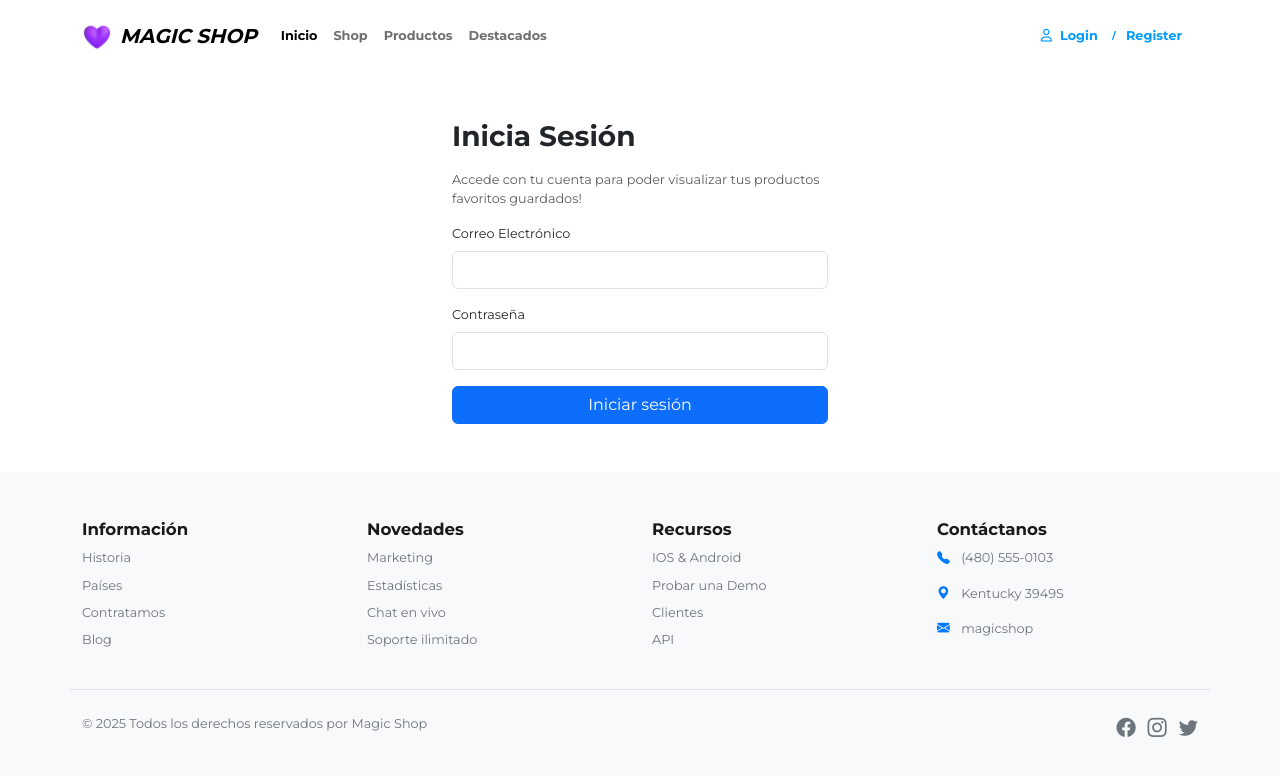
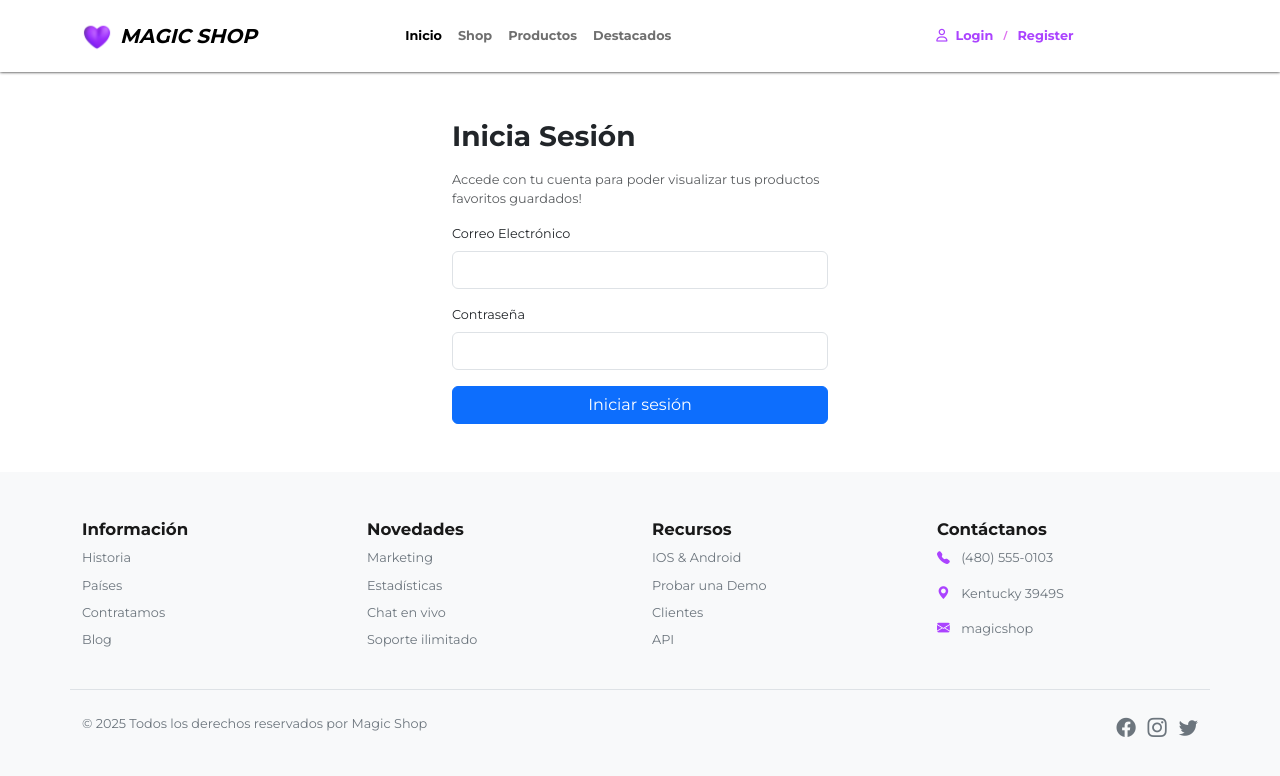
Before and after one commit to ANRROUS/frontend, an Angular app: page /login in a window 1280 px wide. Shown: the top 776 px of the page. Built offline with nearby package versions, Linux system fonts and the light colour scheme; no server answers.

Commit message:
Act. Diseño

```diff
--- a/src/app/app.ts
+++ b/src/app/app.ts
@@ -17,6 +17,6 @@ export class AppComponent implements OnInit {
   constructor(private authService: AuthService) {}
 
   ngOnInit(): void {
-    this.authService.verificarSesion(); // ✅ verifica token al cargar
+    this.authService.verificarSesion();
   }
 }
--- a/src/app/components/carrito/carrito.html
+++ b/src/app/components/carrito/carrito.html
@@ -28,7 +28,7 @@
                     <div class="col-1">
                         <button class="btn btn-sm btn-link text-primary p-0"
                             (click)="eliminarDelCarrito(detalle.producto.id)">
-                            <i class="fas fa-times"></i>
+                            <i class="fas fa-times letter-rose"></i>
                         </button>
                     </div>
                 </div>
@@ -52,7 +52,7 @@
                     <span>Total:</span>
                     <span>${{ total | number:'1.2-2' }}</span>
                 </div>
-                <button class="btn btn-primary w-100 mt-4" (click)="procesarCompra()">Realizar la compra</button>
+                <button class="btn btn-primary w-100 mt-4 bg-rose border-rose" (click)="procesarCompra()">Realizar la compra</button>
             </div>
         </div>
 
@@ -65,14 +65,14 @@
             <div class="progress-tracker">
                 <div *ngFor="let etapa of etapasSeguimiento; let i = index" class="step"
                     [class.active]="i <= etapaActual">
-                    <div class="step-icon">
-                        <i class="fas" [ngClass]="{
+                    <div class="step-icon bg-rose">
+                        <i class="fas " [ngClass]="{
           'fa-check-circle': i < etapaActual,
           'fa-spinner fa-spin': i === etapaActual,
           'fa-circle': i > etapaActual
         }"></i>
                     </div>
-                    <div class="step-label">{{ etapa }}</div>
+                    <div class="step-label letter-rose">{{ etapa }}</div>
                     <div *ngIf="i < etapasSeguimiento.length - 1" class="step-line"></div>
                 </div>
             </div>
--- a/src/app/components/footer/footer.html
+++ b/src/app/components/footer/footer.html
@@ -30,9 +30,9 @@
             </div>
             <div class="col-md-3 footer-contact">
                 <h5>Contáctanos</h5>
-                <p><i class="bi bi-telephone-fill"></i> (480) 555-0103</p>
-                <p><i class="bi bi-geo-alt-fill"></i> Kentucky 3949S</p>
-                <p><i class="bi bi-envelope-fill"></i> magicshop</p>
+                <p><i class="bi bi-telephone-fill letter-rose"></i> (480) 555-0103</p>
+                <p><i class="bi bi-geo-alt-fill letter-rose"></i> Kentucky 3949S</p>
+                <p><i class="bi bi-envelope-fill letter-rose"></i> magicshop</p>
             </div>
         </div>
         <div class="row footer-bottom mt-4">
--- a/src/app/components/header/header.html
+++ b/src/app/components/header/header.html
@@ -1,3 +1,4 @@
+<header>
   <nav class="navbar navbar-expand-lg navbar-light navbar-custom py-3">
     <div class="container">
       <!-- Logo -->
@@ -12,7 +13,7 @@
       </button>
 
       <!-- Navegación -->
-    <div class="collapse navbar-collapse justify-content-between" id="navbarNav">
+      <div class="collapse navbar-collapse justify-content-around" id="navbarNav">
         <!-- Enlaces públicos -->
         <ul class="navbar-nav">
           <li class="nav-item"><a class="nav-link" routerLink="/" routerLinkActive="active">Inicio</a></li>
@@ -25,28 +26,28 @@
         <div class="d-flex align-items-center">
           <!-- 🔓 ANONYMOUS -->
           <ng-container *ngIf="usuario?.rol === 'ANONYMOUS' || !usuario">
-          <a routerLink="/login" class="login-link me-1">
+            <a routerLink="/login" class="letter-rose">
               <i class="fa-regular fa-user m-2"></i>Login
             </a>
-          <span class="badge mx-1" style="color: #009cff;">/</span>
-          <a routerLink="/register" class="login-link me-3">Register</a>
+            <span class="badge mx-1" style="color: #de70ef;">/</span>
+            <a routerLink="/register" class="letter-rose">Register</a>
           </ng-container>
 
           <!-- 🔐 CLIENTE -->
           <ng-container *ngIf="usuario?.rol === 'CLIENTE'">
-          <a (click)="logout()" style="cursor: pointer;" class="login-link me-3">Log out</a>
-          <a routerLink="/carrito" class="icon-link position-relative">
+            <a (click)="logout()" style="cursor: pointer;" class="letter-rose">Log out</a>
+            <a id="carrito-most" routerLink="/carrito" class="icon-link position-relative">
               <i class="fas fa-shopping-cart"></i>
             </a>
           </ng-container>
 
           <!-- 🛠️ ADMIN -->
           <ng-container *ngIf="usuario?.rol === 'ADMIN'">
-          <a (click)="logout()" style="cursor: pointer;" class="login-link me-3">Log out</a>
-          <a id="carrito-most" routerLink="/carrito" class="icon-link position-relative">
+            <a (click)="logout()" style="cursor: pointer;" class="letter-rose m-3">Log out</a>
+            <a id="carrito-most" routerLink="/carrito" class="letter-rose position-relative">
               <i class="fas fa-shopping-cart"></i>
             </a>
-          <a routerLink="/admin/dashboard" class="icon-link position-relative ms-2" title="Administrar">
+            <a routerLink="/admin/dashboard" class="letter-rose position-relative m-3" title="Administrar">
               <i class="fas fa-cogs"></i>
             </a>
           </ng-container>
@@ -54,3 +55,4 @@
       </div>
     </div>
   </nav>
+</header>
--- a/src/app/components/shop/shop.html
+++ b/src/app/components/shop/shop.html
@@ -24,7 +24,7 @@
       </div>
 
       <div class="row g-4">
-        <div class="col-sm-6 col-md-4" *ngFor="let producto of productos">
+        <div class="col-sm-6 col-md-4 container-product" *ngFor="let producto of productos">
           <div class="card h-100 shadow-sm border-0">
             <!-- Imagen del producto -->
             <img [src]="producto.imagen" class="card-img-top" [alt]="producto.nombre"
@@ -32,8 +32,8 @@
 
             <div class="card-body d-flex flex-column">
               <!-- Nombre y precio -->
-              <h6 class="card-title">{{ producto.nombre }}</h6>
-              <p class="text-primary fw-semibold mb-1">${{ producto.precio | number: '1.2-2' }}</p>
+              <h6 class="card-title ">{{ producto.nombre }}</h6>
+              <p class="fw-semibold mb-1 letter-rose">${{ producto.precio | number: '1.2-2' }}</p>
               <p class="text-muted small mb-1">{{ producto.descripcion }}</p>
               <p class="text-muted small">{{ producto.categoria.nombre }}</p>
 
@@ -44,12 +44,12 @@
                     <label [attr.for]="'cantidad-' + producto.id"
                       class="form-label text-secondary small">Unidades:</label>
                     <input #cantidadInput type="number" id="cantidad-{{ producto.id }}" min="1" value="1"
-                      class="form-control form-control-sm shadow-sm border-primary" />
+                      class="form-control form-control-sm shadow-sm border-rose" />
                   </div>
 
                   <div class="col-6">
                     <button (click)="agregarAlCarrito(producto, cantidadInput.valueAsNumber || 1)"
-                      class="btn btn-sm btn-primary w-100 fw-bold shadow-sm">
+                      class="btn btn-sm text-white w-100 fw-bold shadow-sm bg-rose">
                       <i class="fas fa-cart-plus me-1"></i> Agregar
                     </button>
 
--- a/src/app/components/shop/shop.ts
+++ b/src/app/components/shop/shop.ts
@@ -6,6 +6,7 @@ import { ProductoService } from '../../services/producto.service';
 import { HomeCartService } from '../../services/home.service';
 import { CommonModule } from '@angular/common';
 import { AuthService } from '../../services/auth.service';
+import { timeInterval } from 'rxjs';
 
 @Component({
   selector: 'app-shop',
@@ -25,7 +26,7 @@ export class Shop implements OnInit {
     private homeService: HomeCartService,
     private route: ActivatedRoute,
     private router: Router,
-    private authService: AuthService,
+    private authService: AuthService
   ) {}
 
   ngOnInit(): void {
@@ -66,15 +67,23 @@ export class Shop implements OnInit {
     }
   }
 
-  agregarAlCarrito(producto: Producto,cantidad:number): void {
-  const usuario = this.authService.getUsuarioActual();
+  agregarAlCarrito(producto: Producto, cantidad: number): void {
+    const usuario = this.authService.getUsuarioActual();
+    const carrito_icon = document.getElementById('carrito-most');
+    if (carrito_icon) {
+      carrito_icon.style.animation = 'none';
+      carrito_icon.offsetHeight;
+      carrito_icon.style.animation = 'carrito-animation 1s forwards';
+    }
+
+    console.log(carrito_icon);
     if (!usuario) {
       this.router.navigate(['/login']);
       return;
     }
-    this.homeService.agregarAlCarrito(producto.id, cantidad)
+    this.homeService
+      .agregarAlCarrito(producto.id, cantidad)
       .then(() => {
-        this.router.navigate(['/carrito']);
         console.log(`Producto agregado al carrito`);
       })
       .catch((error) => {
--- a/src/styles.css
+++ b/src/styles.css
@@ -1,8 +1,19 @@
-/* You can add global styles to this file, and also import other style files */
+:root{
+    --primary-color: #AB43FF;
+}
+
+
 body {
     overflow-x: hidden;
     font-family: 'Montserrat', sans-serif;
     font-size: 0.8rem;
+}
+
+header{
+    position: sticky;
+    top: 0;
+    box-shadow: 0 0 3px black;
+    z-index: 1000;
 }
 /*NavBar*/
 .navbar-custom {
@@ -288,11 +299,11 @@ body {
 }
 
 .step.active .step-icon {
-  background-color: #0d6efd;
+  background-color: var(--primary-color);
 }
 
 .step.active .step-line {
-  background-color: #0d6efd;
+  background-color: var(--primary-color);
 }
 
 .step.active .step-label {
@@ -310,3 +321,63 @@ body {
   animation: fa-spin 1.5s infinite linear;
   display: inline-block;
 }
+
+/*Animación del carrito*/
+
+@keyframes carrito-animation {
+    0%{
+        transform: scale(1);
+    }
+    25%{
+        transform: scale(1.5);
+    }
+    50%{
+        transform: scale(1);
+    }
+    75%{
+        transform: scale(1.5);
+    }
+    100%{
+        transform: scale(1);
+    }
+}
+
+.letter-rose{
+    color: var(--primary-color) !important;
+    font-weight: bolder;
+}
+
+.bg-rose{
+    background-color: var(--primary-color) !important;
+}
+
+.border-rose{
+    border: 1px solid var(--primary-color) !important;
+}
+
+.form-check-input:checked{
+    background: white;
+    border: 3px solid var(--primary-color);
+}
+
+.position{
+    position: sticky;
+    top: 200px;
+}
+
+/*Shop*/
+
+.container-product{
+    animation: deslizarse-abajo 1s;
+}
+
+@keyframes deslizarse-abajo{
+    from{
+        opacity: 0;
+        transform: translatey(-50px);
+    }
+    to{
+        opacity: 1;
+        transform: translateX(0px);
+    }
+}
```
Also changed, not shown: src/app/components/dashboard/dashboard.html (+4 -5 lines). Lines whose indentation alone changed are shown as unchanged.
